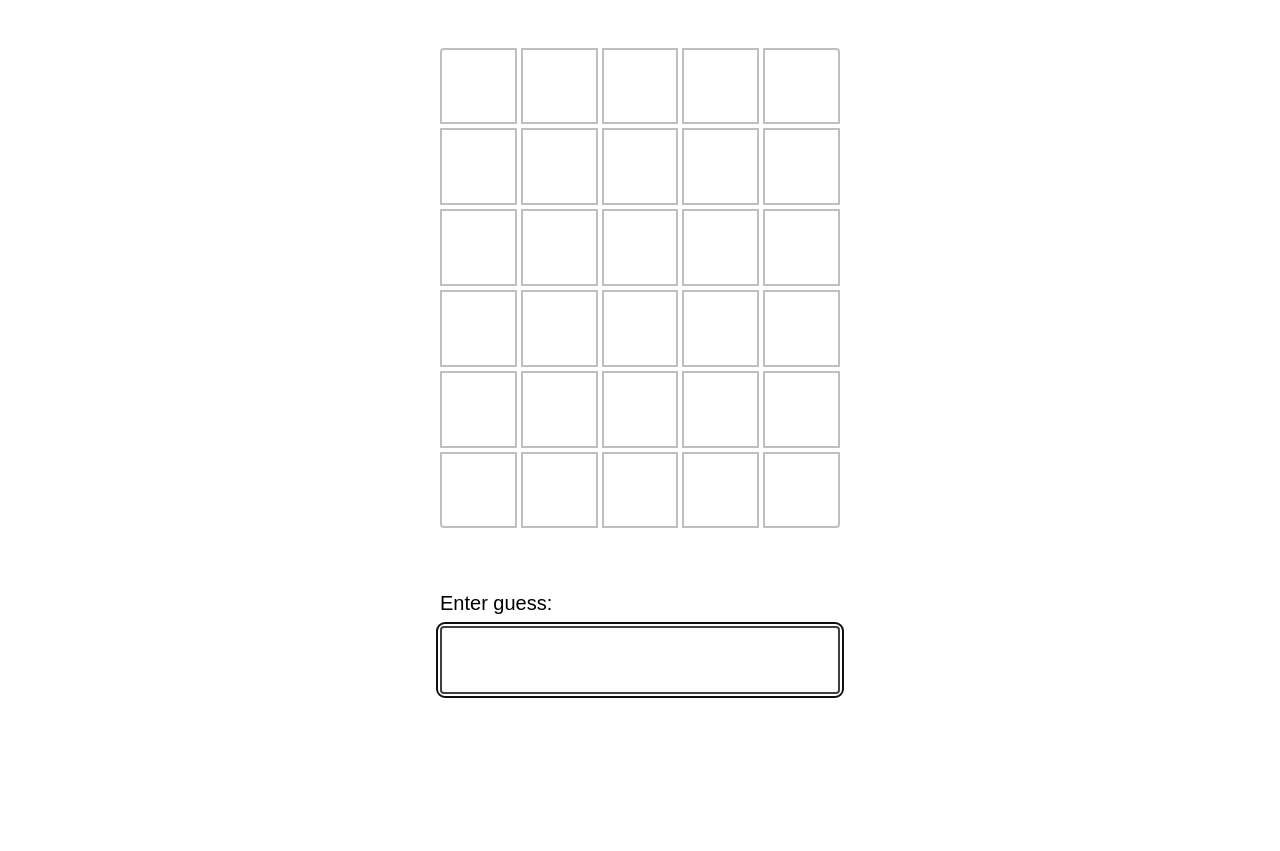
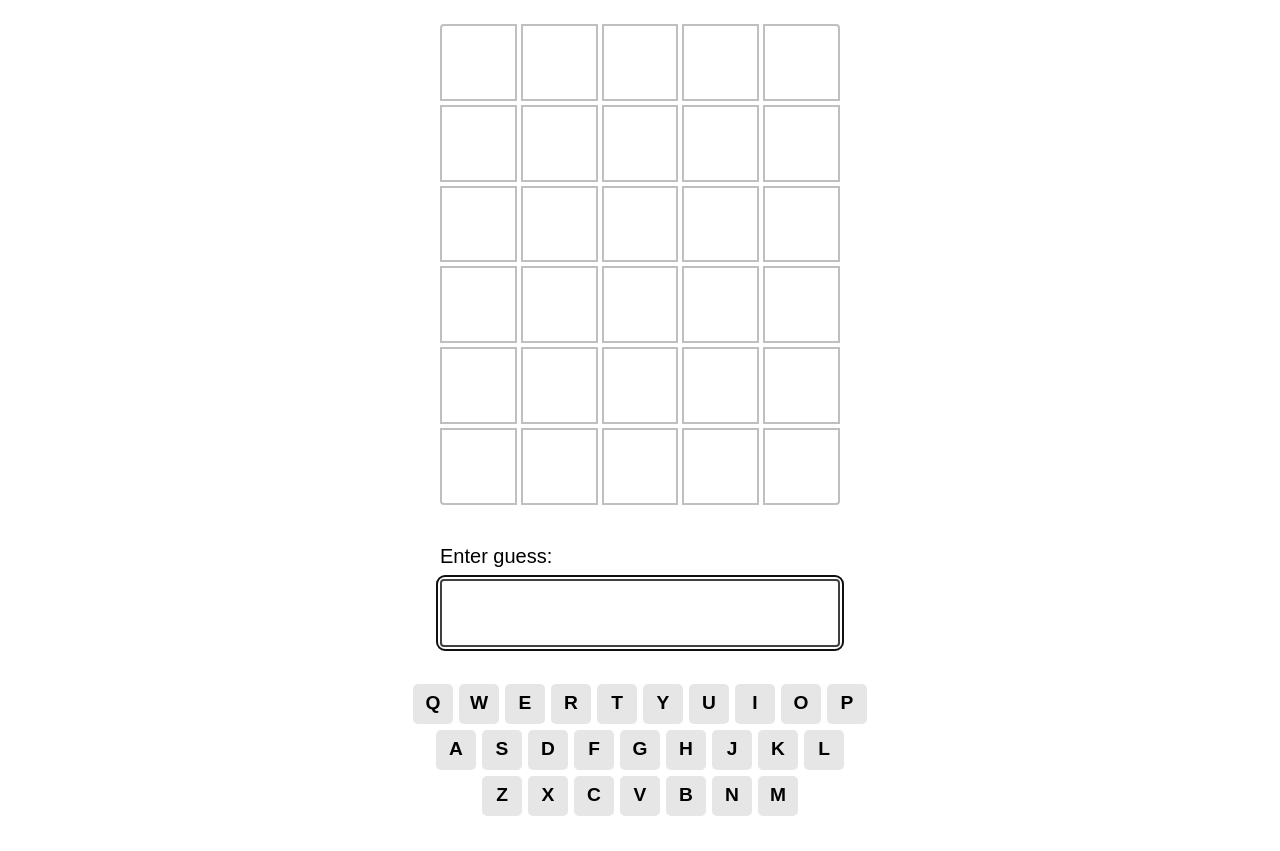
Before and after one commit to w1sec0d/project-wordle, a React app: page / in a window 1280 px wide. Shown: the part 72-923 px from the top of the page. Before the commit the page ends 800 px from the top, so only its background shows below. Built offline with nearby package versions, Linux system fonts and the light colour scheme.

Commit message:
Added visual keyboard

```diff
--- a/src/components/Game/Game.js
+++ b/src/components/Game/Game.js
@@ -9,6 +9,7 @@ import GuessInput from "../GuessInput/GuessInput";
 import GuessResults from "../GuessResults/GuessResults";
 import WonBanner from "../WonBanner/WonBanner";
 import LostBanner from "../LostBanner/LostBanner";
+import Keyboard from "../Keyboard/Keyboard";
 
 // Pick a random word on every pageload.
 const answer = sample(WORDS);
@@ -19,6 +20,8 @@ function Game() {
   const [previousGuesses, setPreviousGuesses] = useState(
     Array(NUM_OF_GUESSES_ALLOWED).fill(undefined)
   );
+  // Check previousGuesses
+  const [previousGuessesChecked, setPreviousGuessesChecked] = useState([]);
   const [attempts, setAttempts] = useState(0);
   // Sets game status: running | won | lost
   const [gameStatus, setGameStatus] = useState("running");
@@ -29,9 +32,12 @@ function Game() {
 
     if (gameStatus === "running" && nextAttempts <= NUM_OF_GUESSES_ALLOWED) {
       // Update previousGuesses
-      let newPreviousGuess = [...previousGuesses];
-      newPreviousGuess[attempts] = guess;
-      setPreviousGuesses(newPreviousGuess);
+      let newPreviousGuesses = [...previousGuesses];
+      newPreviousGuesses[attempts] = guess;
+      setPreviousGuesses(newPreviousGuesses);
+      setPreviousGuessesChecked(
+        newPreviousGuesses.map((guess) => checkGuess(guess, answer))
+      );
 
       // Check if the guess is correct
       if (
@@ -53,14 +59,14 @@ function Game() {
     <>
       <GuessResults
         previousGuesses={previousGuesses}
-        checkGuess={checkGuess}
-        answer={answer}
+        previousGuessesChecked={previousGuessesChecked}
       />
       <GuessInput
         handleSubmitGuess={handleSubmitGuess}
         disabled={gameStatus === "won" || gameStatus === "lost"}
         autoFocus
       />
+      <Keyboard previousGuessesChecked={previousGuessesChecked} />
       {gameStatus === "won" && <WonBanner attempts={attempts} />}
       {gameStatus === "lost" && <LostBanner answer={answer} />}
     </>
--- a/src/components/GuessResults/GuessResults.js
+++ b/src/components/GuessResults/GuessResults.js
@@ -1,11 +1,16 @@
 import React from "react";
 import Guess from "../Guess/Guess";
+import { range } from "../../utils";
+import { NUM_OF_GUESSES_ALLOWED } from "../../constants";
 
-function GuessResults({ previousGuesses, checkGuess, answer }) {
+function GuessResults({ previousGuesses, previousGuessesChecked }) {
   return (
     <div className="guess-results">
-      {previousGuesses.map((guess, index) => (
-        <Guess value={checkGuess(guess, answer)} key={index} />
+      {range(NUM_OF_GUESSES_ALLOWED).map((previousGuessIndex) => (
+        <Guess
+          value={previousGuessesChecked[previousGuessIndex]}
+          key={previousGuessIndex}
+        />
       ))}
     </div>
   );
--- /dev/null
+++ b/src/components/Keyboard/Keyboard.js
@@ -0,0 +1,94 @@
+import React from "react";
+
+// * This function recieves an alphabet array, representing each keyboard line
+// * Each sub-array is a keyboard line
+// * Inside each line there are multiple letter objects like this: {letter:'a',style:...}
+
+const defaultKeyboard = [
+  [
+    { letter: "Q" },
+    { letter: "W" },
+    { letter: "E" },
+    { letter: "R" },
+    { letter: "T" },
+    { letter: "Y" },
+    { letter: "U" },
+    { letter: "I" },
+    { letter: "O" },
+    { letter: "P" },
+  ],
+  [
+    { letter: "A" },
+    { letter: "S" },
+    { letter: "D" },
+    { letter: "F" },
+    { letter: "G" },
+    { letter: "H" },
+    { letter: "J" },
+    { letter: "K" },
+    { letter: "L" },
+  ],
+  [
+    { letter: "Z" },
+    { letter: "X" },
+    { letter: "C" },
+    { letter: "V" },
+    { letter: "B" },
+    { letter: "N" },
+    { letter: "M" },
+  ],
+];
+
+function KeyboardLetter({ variant, children }) {
+  return (
+    <p className={`keyboard-letter ${variant ? variant : "unused"}`}>
+      {children}
+    </p>
+  );
+}
+
+function getLastAlphabetState(previousGuessesChecked) {
+  // * Returns a dictionary with the current state of each letter (lastState)
+  // * lastState = {a: 'correct', b:'missplaced', c:'incorrect', d:'unused'}
+
+  let lastState = {};
+  if (previousGuessesChecked) {
+    for (let guess of previousGuessesChecked.reverse()) {
+      // * The guesses are checked in reverse in order to store
+      // * the last status of a letter efficiently!
+      if (guess) {
+        for (let guessItem of guess) {
+          if (!lastState[guessItem.letter]) {
+            lastState[guessItem.letter] = guessItem.status;
+          }
+        }
+      }
+    }
+    return lastState;
+  } else {
+    return undefined;
+  }
+}
+
+function Keyboard({ alphabetArray = defaultKeyboard, previousGuessesChecked }) {
+  let lastAlphabetState = getLastAlphabetState(previousGuessesChecked);
+
+  return (
+    <div className="keyboard">
+      {alphabetArray.map((keyboardLine, index) => (
+        <span className="keyboard-line" key={index}>
+          {keyboardLine.map((letterItem) => (
+            <KeyboardLetter
+              variant={lastAlphabetState[letterItem.letter]}
+              key={letterItem.letter.toUpperCase()}
+            >
+              {letterItem.letter.toUpperCase()}
+            </KeyboardLetter>
+          ))}
+        </span>
+      ))}
+    </div>
+  );
+}
+
+export default Keyboard;
--- /dev/null
+++ b/src/components/Keyboard/index.js
@@ -0,0 +1,2 @@
+export * from './Keyboard';
+export { default } from './Keyboard';
--- a/src/styles.css
+++ b/src/styles.css
@@ -230,3 +230,49 @@ h1 {
     transform: translateY(0%);
   }
 }
+/* Keyboard styles */
+.keyboard {
+  display: flex;
+  flex-direction: column;
+  justify-content: center;
+  align-items: center;
+}
+
+.keyboard .keyboard-line {
+  display: flex;
+  flex-direction: row;
+}
+
+.keyboard .keyboard-letter {
+  display: grid;
+  align-content: center;
+  justify-content: center;
+  font-size: 1.2rem;
+  font-weight: bold;
+  border-radius: 5px;
+  padding: 10px;
+  margin: 3px;
+  width: 40px;
+  height: 40px;
+  cursor: pointer;
+}
+
+.keyboard-letter.correct {
+  color: white;
+  background-color: var(--color-success);
+}
+
+.keyboard-letter.misplaced {
+  color: white;
+  background-color: var(--color-warning);
+}
+
+.keyboard-letter.incorrect {
+  color: white;
+  background-color: var(--color-gray-300);
+}
+
+.keyboard-letter.unused {
+  background-color: #e6e6e6;
+  color: black;
+}
```
Also changed, not shown: README.md.
